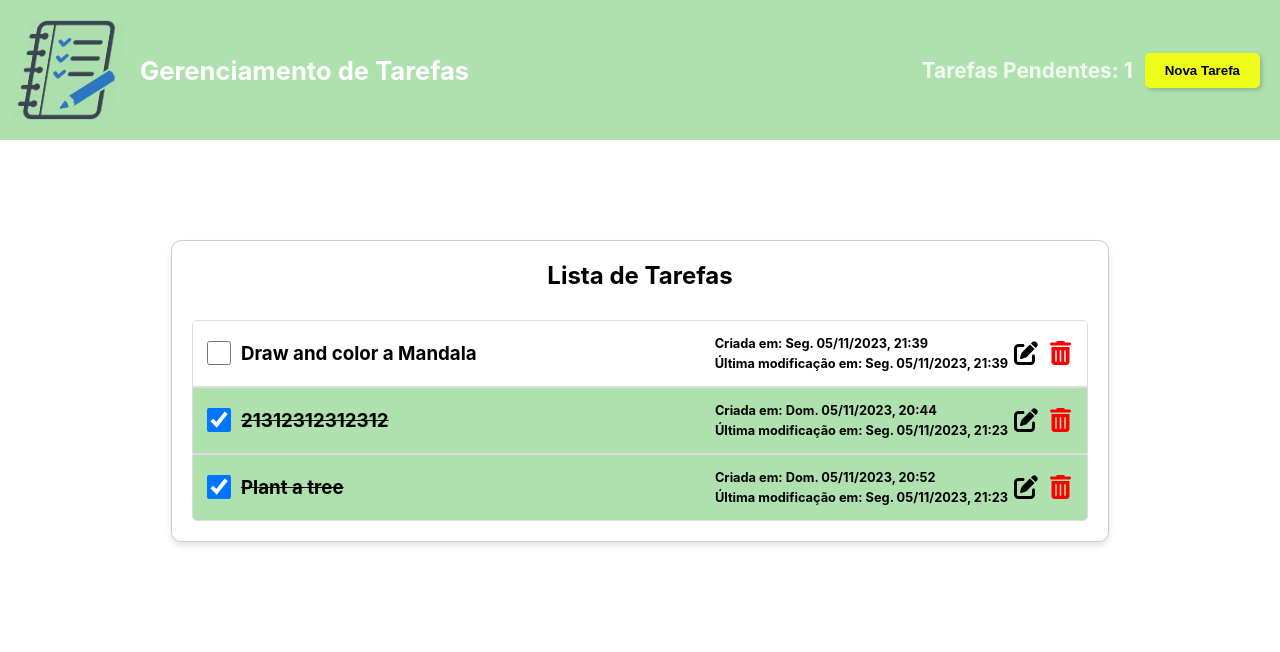
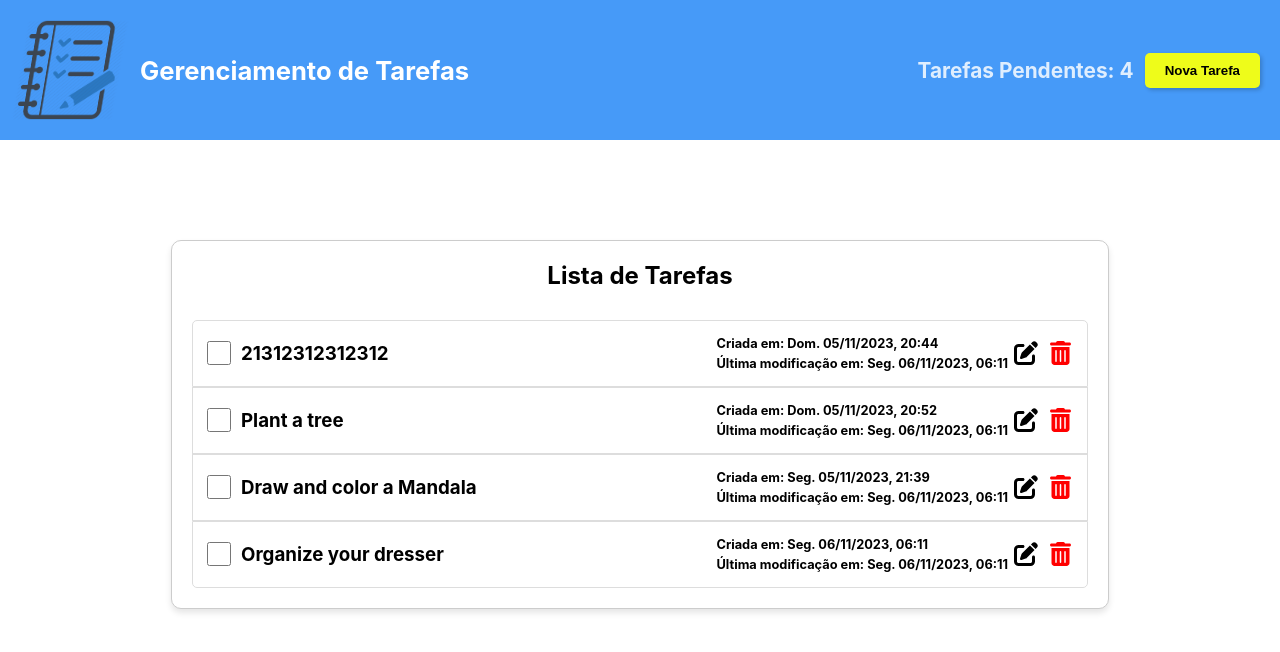
Before and after one commit to SamuelGuimaraesCosta/GerenciamentoTarefasReact, a React (Create React App) app: page / in a window 1280 px wide. Shown: the top 652 px of the page. Built offline with nearby package versions, Linux system fonts and the light colour scheme; data requests are answered from the project's data file.

Commit message:
improved some features

```diff
--- a/json-server/db.json
+++ b/json-server/db.json
@@ -2,24 +2,31 @@
   "tasks": [
     {
       "description": "21312312312312",
-      "completed": true,
+      "completed": false,
       "creationDate": "2023-11-05 23:44",
-      "lastModifiedDate": "2023-11-06 00:23",
+      "lastModifiedDate": "2023-11-06 09:11",
       "id": 2
     },
     {
       "description": "Plant a tree",
-      "completed": true,
+      "completed": false,
       "creationDate": "2023-11-05 23:52",
-      "lastModifiedDate": "2023-11-06 00:23",
+      "lastModifiedDate": "2023-11-06 09:11",
       "id": 4
     },
     {
       "description": "Draw and color a Mandala",
       "completed": false,
       "creationDate": "2023-11-06 00:39",
-      "lastModifiedDate": "2023-11-06 00:39",
+      "lastModifiedDate": "2023-11-06 09:11",
       "id": 5
+    },
+    {
+      "description": "Organize your dresser",
+      "completed": false,
+      "creationDate": "2023-11-06 09:11",
+      "lastModifiedDate": "2023-11-06 09:11",
+      "id": 6
     }
   ]
 }
--- a/src/components/HeaderPrincipal.tsx
+++ b/src/components/HeaderPrincipal.tsx
@@ -14,7 +14,7 @@ const HeaderPrincipal: React.FC<HeaderPrincipalProps> = ({ taskCount, loadAllDat
   const [isModalOpen, setIsModalOpen] = useState(false);
 
   useEffect(() => {
-    if (taskCount >= 1 && taskCount <= 3) {
+    if (taskCount >= 0 && taskCount <= 3) {
       setHeaderBackgroundColor('#AFE1AF');
     } else if (taskCount >= 10) {
       setHeaderBackgroundColor('#C70039');
```
